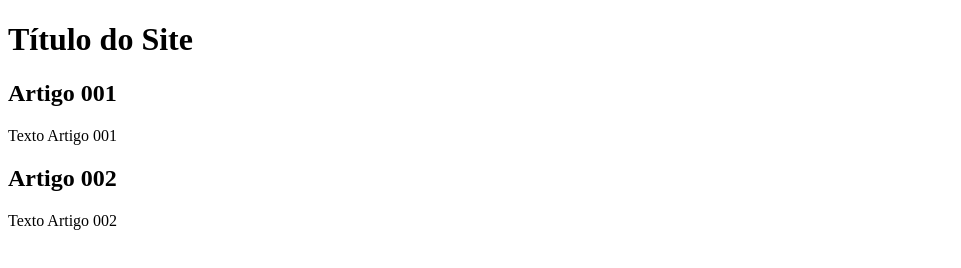
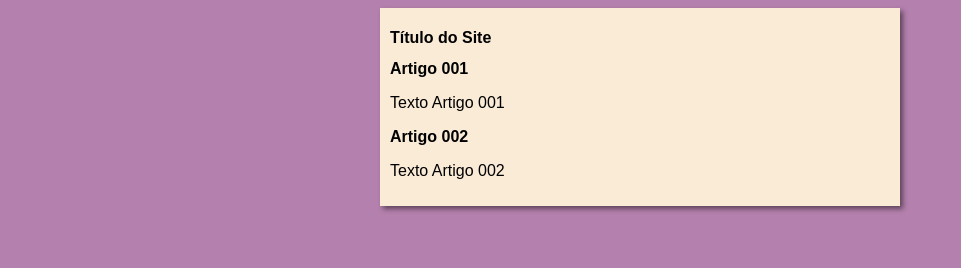
Before and after one commit to BruPrestes/projeto-site, a plain HTML site: page index.html in a window 1280 px wide. Shown: the whole page, without its empty margins (0-961 px from the left). Drawn offline with Linux system fonts and the light colour scheme.

Commit message:
iniciei o design

```diff
--- /dev/null
+++ b/estilos/style.css
@@ -0,0 +1,16 @@
+* {
+    font-family: Arial, Helvetica, sans-serif;
+    font-size: 16px;
+}
+
+body {
+    background-color: rgb(180, 128, 173);
+}
+
+main {
+    background-color: antiquewhite;
+    width: 500px;
+    margin: auto;
+    padding: 10px;
+    box-shadow: 3px 3px 5px rgba(0, 0, 0, 0.473);
+}
--- a/index.html
+++ b/index.html
@@ -4,6 +4,9 @@
     <meta charset="UTF-8">
     <meta name="viewport" content="width=device-width, initial-scale=1.0">
     <title>Título do Site</title>
+    <link rel="stylesheet" href="estilos/style.css">
+
+
 </head>
 <body>
     <main>
```
